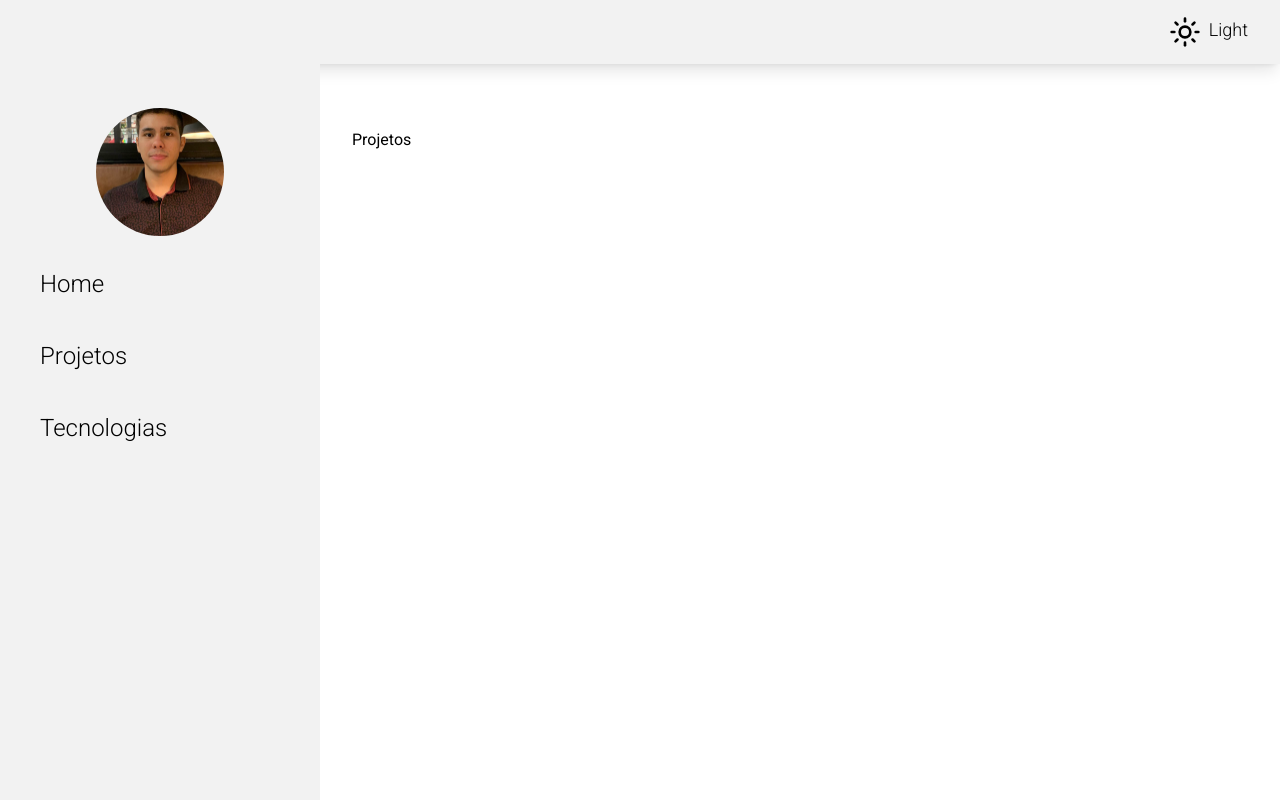
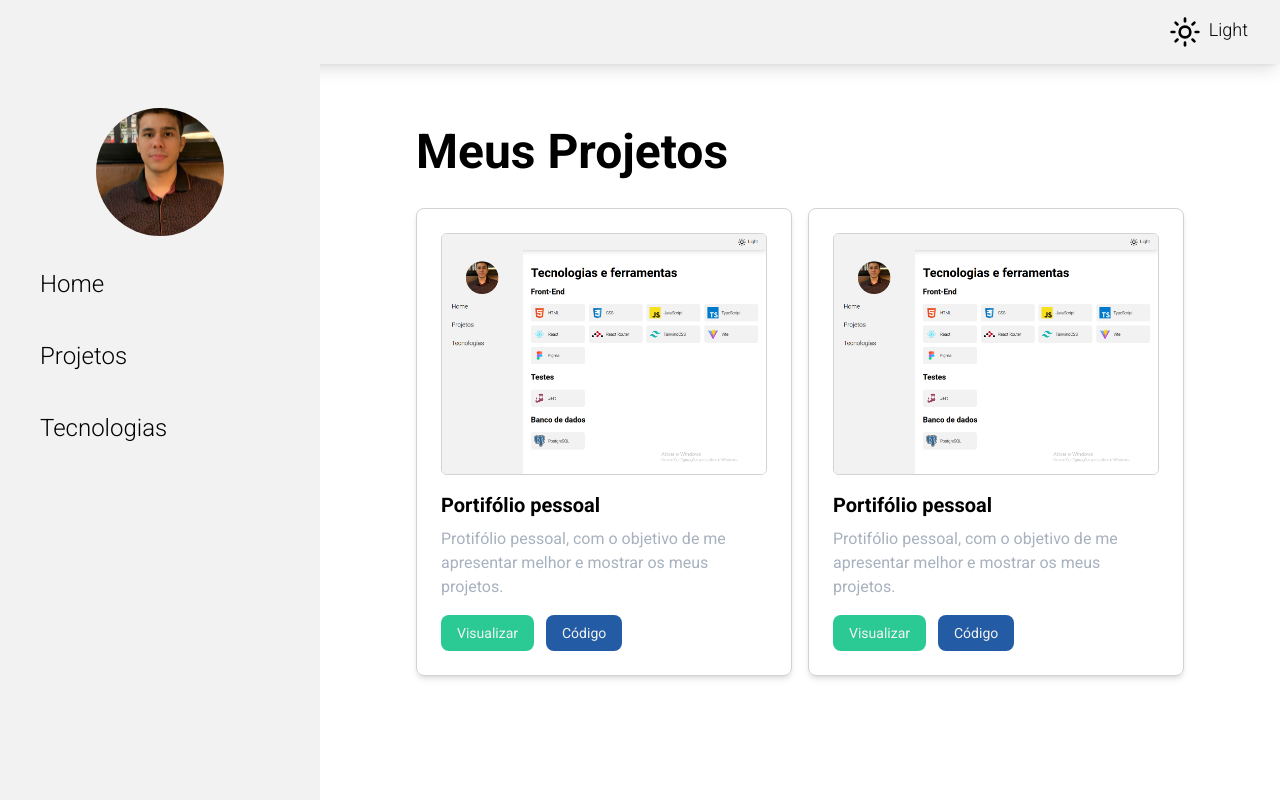
Before and after one commit to RMurayamaB/meu-portifolio, a React (Vite) app: page /projetos in a window 1280 px wide. Built offline with nearby package versions, Linux system fonts and the light colour scheme.

Commit message:
✨ feat: Página de projetos

```diff
--- a/src/App.tsx
+++ b/src/App.tsx
@@ -1,7 +1,7 @@
 import { BrowserRouter as Router } from "react-router-dom";
 import Aside from "./components/Aside";
-import NavBar from "./components/navbar";
 import MainContent from "./components/MainContent";
+import NavBar from "./components/NavBar";
 
 const App = () => {
   return (
--- a/src/pages/Projects.tsx
+++ b/src/pages/Projects.tsx
@@ -1,5 +1,74 @@
 const Projects = () => {
-  return <h1>Projetos</h1>;
+  return (
+    <div className="max-w-3xl mx-auto text-left">
+      <h1 className="text-5xl font-bold mb-8">Meus Projetos</h1>
+      <section className="flex flex-col ">
+        <div className="grid w-full grid-cols-1 gap-4 sm:grid-cols-2 justify-items-center md:grid-cols-1 lg:grid-cols-2">
+          <div className="max-w-sm rounded-lg shadow-md p-6 border border-border-project">
+            <button
+              type="button"
+              className="rounded-md mb-4 border border-border-project w-full overflow-hidden"
+            >
+              <img
+                className="hover:scale-105 transition-all duration-300"
+                src="/src/image/portifo-img.png"
+              />
+            </button>
+            <h3 className="text-xl font-semibold mb-2">Portifólio pessoal</h3>
+            <p className="text-colorTextProject text-base">
+              Protifólio pessoal, com o objetivo de me apresentar melhor e
+              mostrar os meus projetos.
+            </p>
+            <div className="mt-4 flex space-x-3">
+              <a
+                href="#"
+                className="bg-btnVisualizar text-aside-color px-4 py-2 rounded-lg hover:bg-hoverBtnVisualizar transition duration-300 text-sm flex items-center"
+              >
+                Visualizar
+              </a>
+              <a
+                href="https://github.com/RMurayamaB/meu-portifolio"
+                target="_blank"
+                className="bg-btnCodigo text-aside-color px-4 py-2 rounded-lg hover:bg-hoverBtnCodigo transition duration-300 text-sm flex items-center"
+              >
+                Código
+              </a>
+            </div>
+          </div>
+          <div className="max-w-sm rounded-lg shadow-md p-6 border border-border-project">
+            <button
+              type="button"
+              className="rounded-md mb-4 border border-border-project w-full overflow-hidden"
+            >
+              <img
+                className="hover:scale-105 transition-all duration-300"
+                src="/src/image/portifo-img.png"
+              />
+            </button>
+            <h3 className="text-xl font-semibold mb-2">Portifólio pessoal</h3>
+            <p className="text-colorTextProject text-base">
+              Protifólio pessoal, com o objetivo de me apresentar melhor e
+              mostrar os meus projetos.
+            </p>
+            <div className="mt-4 flex space-x-3">
+              <a
+                href="#"
+                className="bg-btnVisualizar text-aside-color px-4 py-2 rounded-lg hover:bg-hoverBtnVisualizar transition duration-300 text-sm flex items-center"
+              >
+                Visualizar
+              </a>
+              <a
+                href="#"
+                className="bg-btnCodigo text-aside-color px-4 py-2 rounded-lg hover:bg-hoverBtnCodigo transition duration-300 text-sm flex items-center"
+              >
+                Código
+              </a>
+            </div>
+          </div>
+        </div>
+      </section>
+    </div>
+  );
 };
 
 export default Projects;
--- a/tailwind.config.js
+++ b/tailwind.config.js
@@ -6,6 +6,12 @@ export default {
       "aside-color": "#F2F2F2",
       "bg-tecnologia": "#F2F2F2",
       "bg-tecnologiaHover": "#DCDCDC",
+      "border-project": "#D2D2D2",
+      "colorTextProject": "#A8B1BE",
+      "btnVisualizar": "#2BCA95",
+      "hoverBtnVisualizar": "#258968",
+      "btnCodigo": "#235CA4",
+      "hoverBtnCodigo": "#0A4A9C",
     },
     extend: {
       fontFamily: {
```
Also changed, not shown: src/image/portifo-img.png (added).
